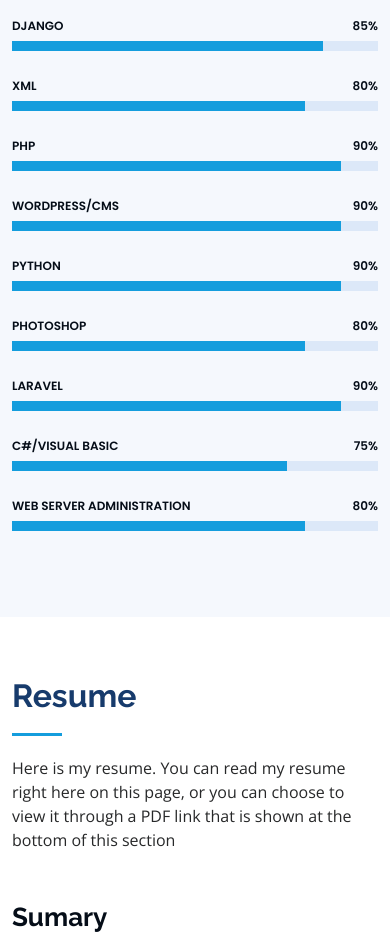
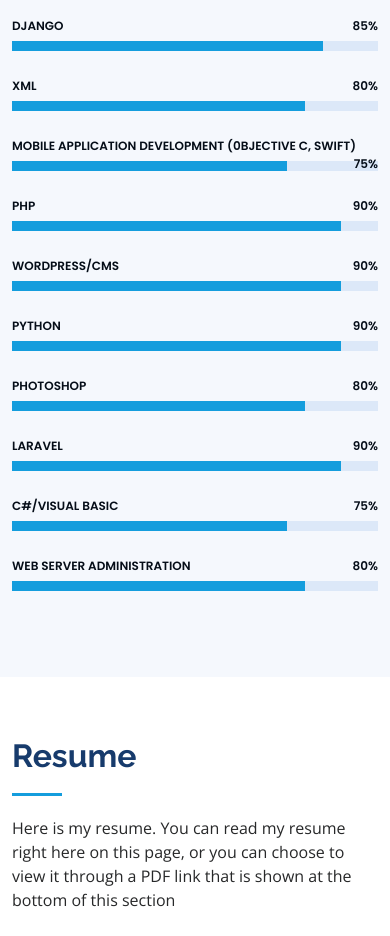
Before and after one commit to MatthewRead00/MatthewRead00.github.io, a plain HTML site: page index.html in a window 390 px wide. Shown: the part 3280-4216 px from the top of the page. Drawn offline with nearby package versions, Linux system fonts and the light colour scheme.

Commit message:
Add Mobile Development to skills bar on Index

```diff
--- a/index.html
+++ b/index.html
@@ -197,6 +197,13 @@
               <span class="skill">XML <i class="val">80%</i></span>
               <div class="progress-bar-wrap">
                 <div class="progress-bar" role="progressbar" aria-valuenow="80" aria-valuemin="0" aria-valuemax="100"></div>
+              </div>
+            </div>
+
+            <div class="progress">
+              <span class="skill">Mobile Application Development (0bjective C, Swift) <i class="val">75%</i></span>
+              <div class="progress-bar-wrap">
+                <div class="progress-bar" role="progressbar" aria-valuenow="75" aria-valuemin="0" aria-valuemax="100"></div>
               </div>
             </div>
 
```
